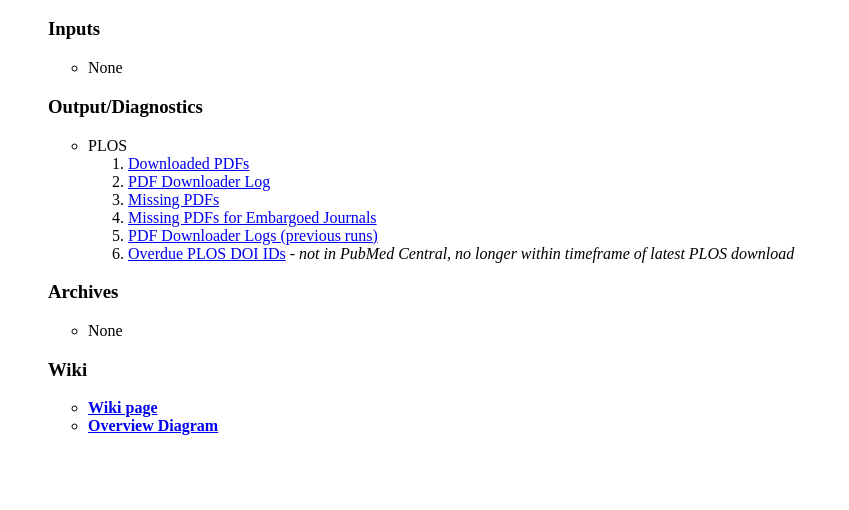
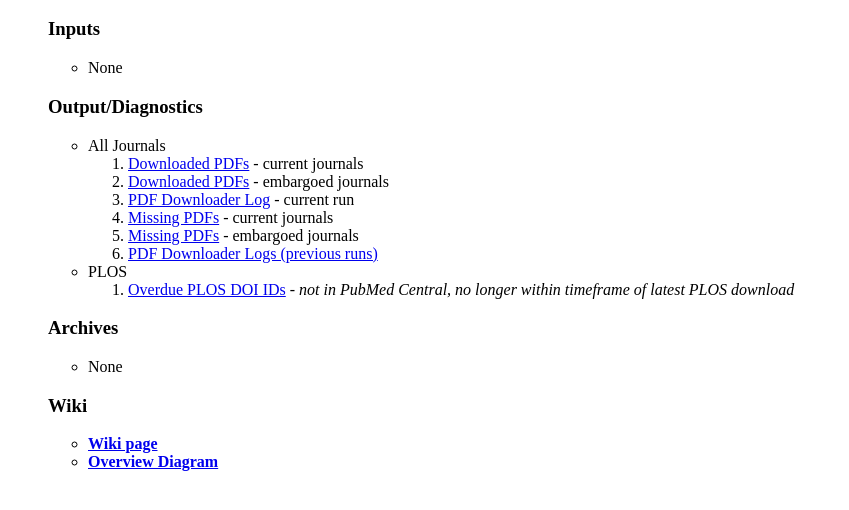
Before and after one commit to mgijax/pdfdownload, a plain HTML site: page index.html in a window 1280 px wide. Shown: the part 48-558 px from the top of the page, without its empty margins (0-849 px from the left). Drawn offline with Linux system fonts and the light colour scheme.

Commit message:
updated to include more logs

```diff
--- a/index.html
+++ b/index.html
@@ -10,13 +10,18 @@
 
 <H3>Output/Diagnostics</H3>
 <UL>
+<LI>All Journals
+  <OL>
+    <LI><A HREF="/data/loads/_New_Newcurrent/pdfdownload/">Downloaded PDFs</A> - current journals
+    <LI><A HREF="/data/loads/_New_Newcurrent/embargo_PDF_download/">Downloaded PDFs</A> - embargoed journals
+    <LI><A HREF="/data/loads/mgi/pdfdownload/logs/download_papers.sh.log">PDF Downloader Log</A> - current run
+    <LI><A HREF="/data/loads/mgi/pdfdownload/logs/noPdfs.log">Missing PDFs</A> - current journals
+    <LI><A HREF="/data/loads/mgi/pdfdownload/logs/embargoedNoPdfs.log">Missing PDFs</A> - embargoed journals
+    <LI><A HREF="/data/loads/mgi/pdfdownload/logs/">PDF Downloader Logs (previous runs)</A>
+  </OL>
+</LI>
 <LI>PLOS
   <OL>
-    <LI><A HREF="/data/loads/_New_Newcurrent/pdfdownload/">Downloaded PDFs</A>
-    <LI><A HREF="/data/loads/mgi/pdfdownload/logs/download_pdf.sh.log">PDF Downloader Log</A>
-    <LI><A HREF="/data/loads/mgi/pdfdownload/logs/noPdfs.log">Missing PDFs</A>
-    <LI><A HREF="/data/loads/mgi/pdfdownload/logs/embargoedNoPdfs.log">Missing PDFs for Embargoed Journals</A>
-    <LI><A HREF="/data/loads/mgi/pdfdownload/logs/">PDF Downloader Logs (previous runs)</A>
     <LI><A HREF="/data/loads/mgi/pdfdownload/logs/identify_missed_papers_plos.sh.log">Overdue PLOS DOI IDs</A> - <I>not in PubMed Central, no
 	longer within timeframe of latest PLOS download</I>
   </OL>
```
